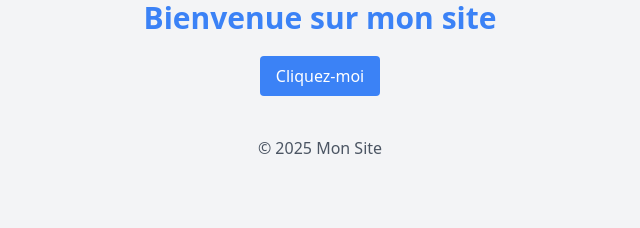
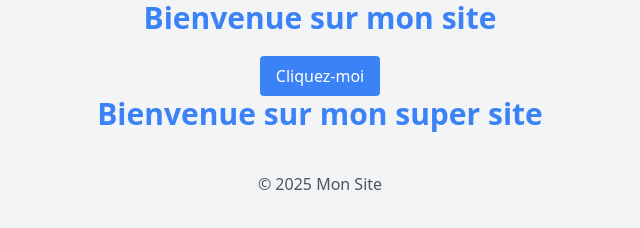
Before and after one commit to omar-el-moujahid/DevOps-TD1-git, a plain HTML site: page index.html in a window 1280 px wide. Shown: the whole page, without its empty margins (320-960 px from the left). Drawn offline with nearby package versions, Linux system fonts and the light colour scheme.

Commit message:
ajput de h1

```diff
--- a/index.html
+++ b/index.html
@@ -12,6 +12,9 @@
 Cliquez-moi
 </button>
 
+<h1 class="text-3xl font-bold text-blue-500">
+Bienvenue sur mon super site
+</h1>
 
 <footer class="mt-10 text-gray-600">&#169; 2025 Mon Site</footer>
 </body>
```
